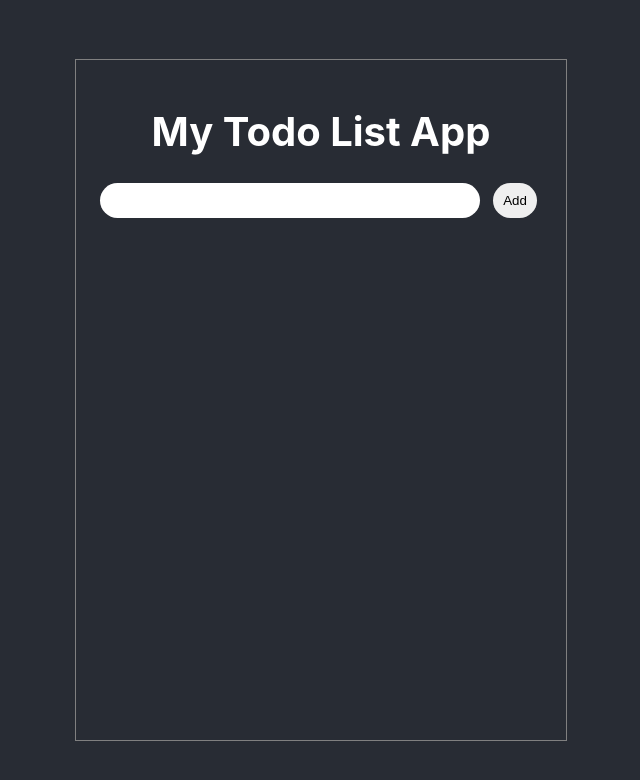
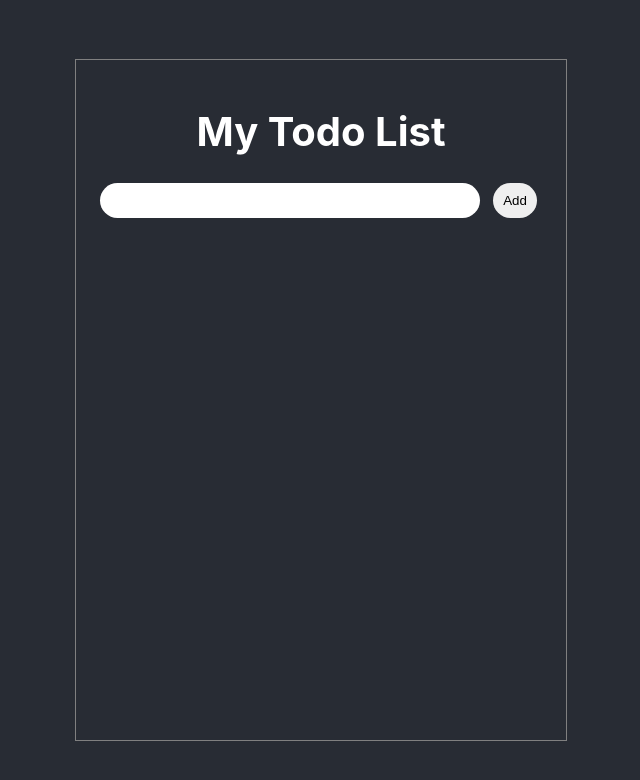
Before and after one commit to agunanathan/geethutodo, a React (Create React App) app: page / in a window 1280 px wide. Shown: the top 780 px of the page, without its empty margins (319-959 px from the left). Built offline with nearby package versions, Linux system fonts and the light colour scheme.

Commit message:
updated title of app

```diff
--- a/src/App.js
+++ b/src/App.js
@@ -44,7 +44,7 @@ const App = () => {
   return (
   <div className = "App">
   <div className= "container">
-     <h1>My Todo List App</h1>
+     <h1>My Todo List </h1>
      <form className= "todoForm" onSubmit={handleSubmit}>
        <input type= "text" value={todo} onChange={(e) => setTodo(e.target.value)}/>
 
```
